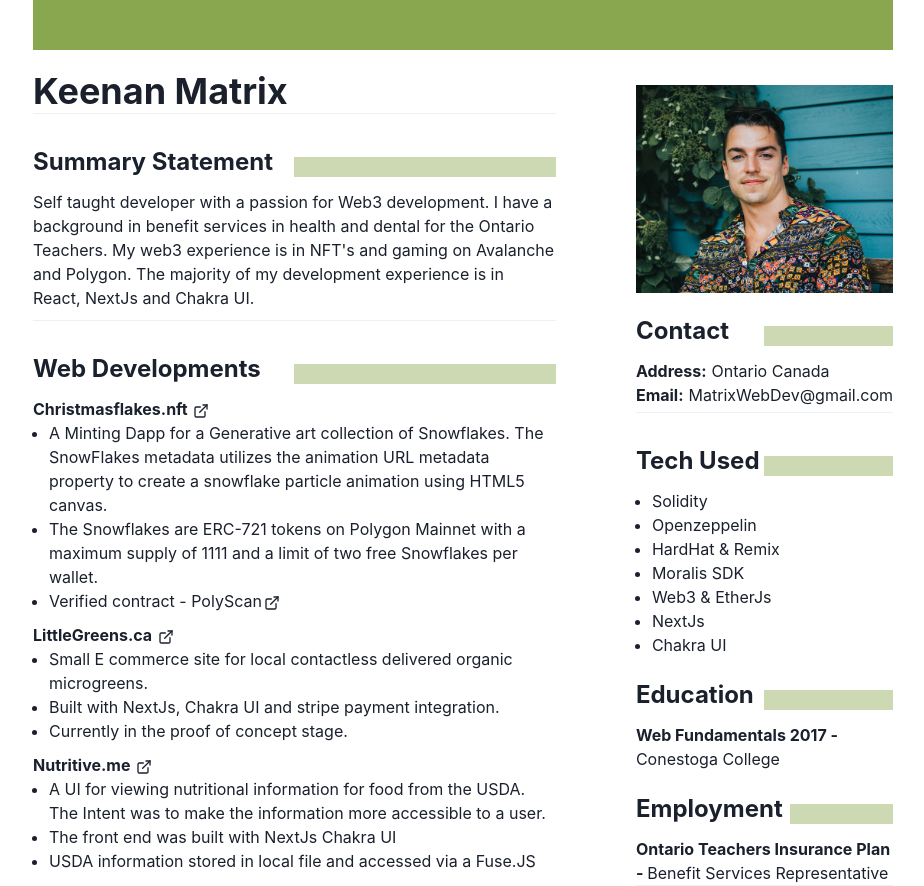
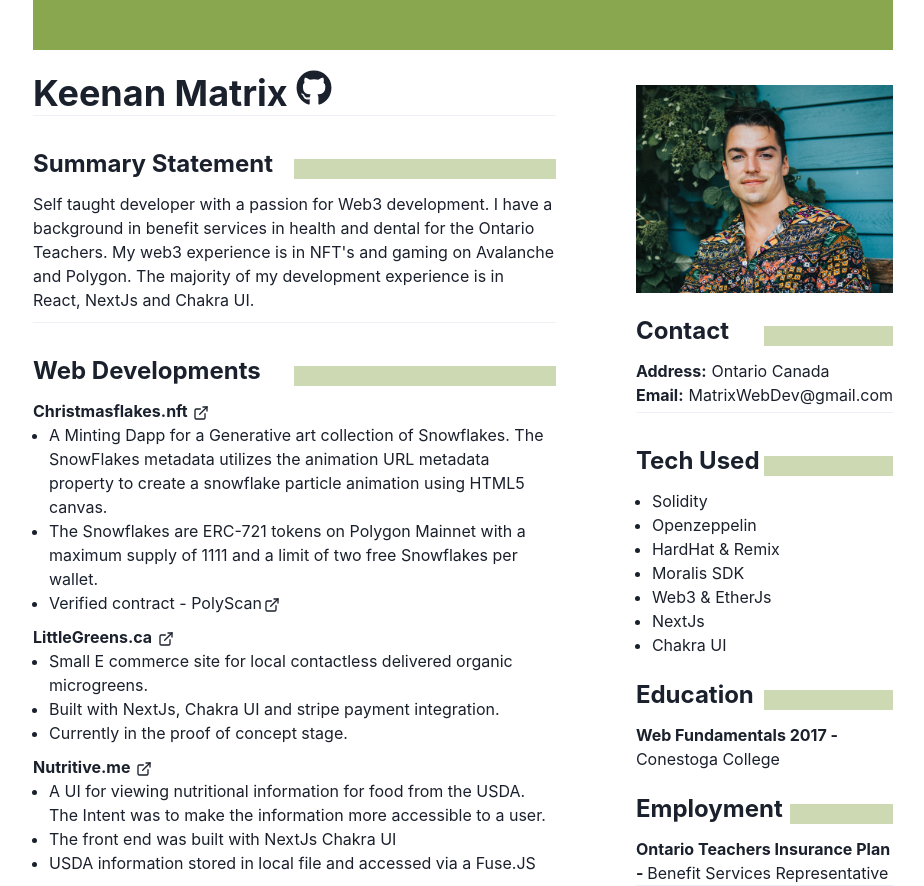
Before and after one commit to keenan91/MyResume, a React (Create React App) app: page / in a window 1280 px wide. Shown: the whole page, without its empty margins (177-1101 px from the left). Built offline with nearby package versions, Linux system fonts and the light colour scheme.

Commit message:
added Github icon with link

```diff
--- a/src/App.js
+++ b/src/App.js
@@ -32,6 +32,7 @@ import { ColorModeSwitcher } from './ColorModeSwitcher';
 //import { Logo } from './Logo';
 import img from './keenan2.JPG';
 import { ExternalLinkIcon } from '@chakra-ui/icons';
+import { FaGithub } from 'react-icons/fa';
 
 function App() {
   return (
@@ -56,7 +57,10 @@ function App() {
             >
               <GridItem colSpan={2} w="100%">
                 <Heading pt="0px" align="top">
-                  Keenan Matrix
+                  Keenan Matrix{' '}
+                  <Link href="https://github.com/keenan91" isExternal>
+                    <Icon as={FaGithub} name="github" />
+                  </Link>
                 </Heading>
                 <Divider mb="30px" />
                 <Flex alignItems="center" justify="space-between">
```
